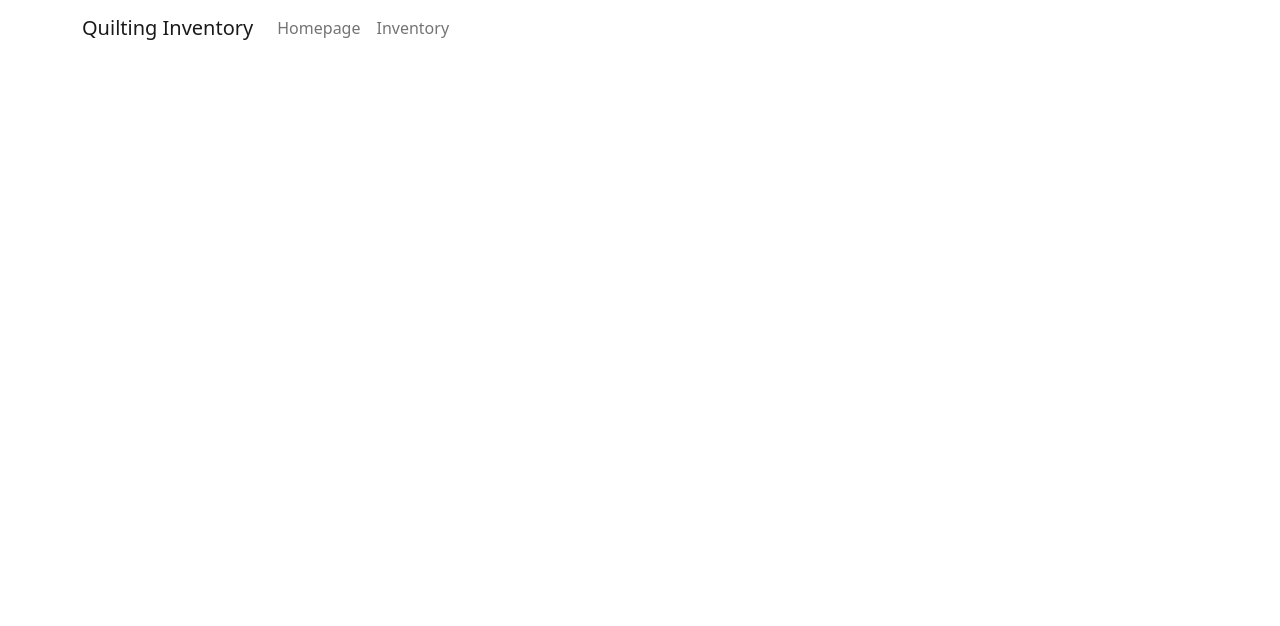
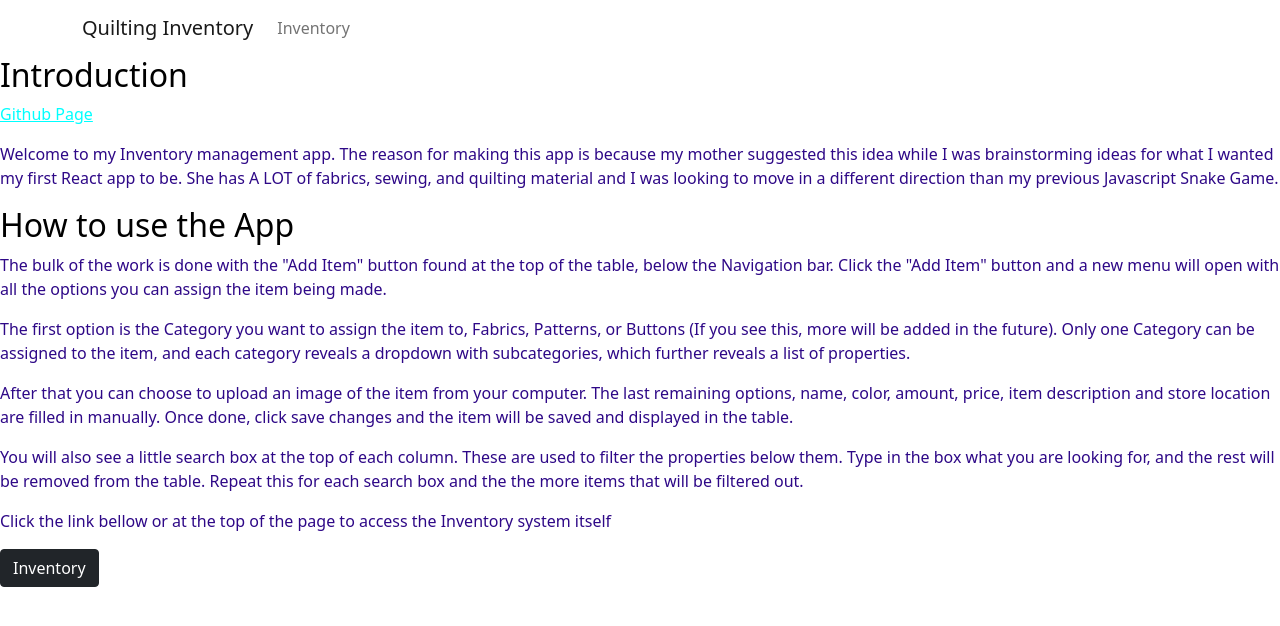
Before and after one commit to Valderhide/inventory, a React (Create React App) app: page / in a window 1280 px wide. Shown: the top 626 px of the page. Built offline with nearby package versions, Linux system fonts and the light colour scheme.

Commit message:
Post meeting Push

```diff
--- a/src/App.js
+++ b/src/App.js
@@ -9,7 +9,6 @@ export default function App() {
           <Navbar.Brand href="/">Quilting Inventory</Navbar.Brand>
           <Navbar.Collapse id="basic-navbar-nav">
             <Nav className="me-auto">
-              <Nav.Link href="/Homepage">Homepage</Nav.Link>
               <Nav.Link href="/inventory">Inventory</Nav.Link>
             </Nav>
           </Navbar.Collapse>
--- a/src/Components/App.css
+++ b/src/Components/App.css
@@ -32,7 +32,7 @@ td img {
 }
 
 .descript {
-  background-color: rgb(174, 115, 6);
+
   color: rgb(248, 248, 248);
   min-height: 100vh;
 }
--- a/src/Components/Table.js
+++ b/src/Components/Table.js
@@ -52,7 +52,15 @@ export default function ItemTable({ data, onRowDelete }) {
   }, [filter1, filter2, filter3, filter4, filter5, filter6, filter7, data]);
 
   return (
-    <Table id="myTable" striped borderless hover variant="dark" size="sm">
+    <Table
+      id="myTable"
+      striped
+      borderless
+      hover
+      variant="dark"
+      size="sm"
+      className="inv-table"
+    >
       <thead>
         <tr>
           <th>picture</th>
@@ -182,8 +190,10 @@ export default function ItemTable({ data, onRowDelete }) {
         )}
       </tbody>
       <tfoot>
-        <td> Total Value</td>
-        <td> ${sum} </td>
+        <tr>
+          <td> Total Value</td>
+          <td> ${sum} </td>
+        </tr>
       </tfoot>
     </Table>
   );
--- a/src/Pages/homepage.js
+++ b/src/Pages/homepage.js
@@ -13,22 +13,21 @@ export default function HomePage() {
         is because my mother suggested this idea while I was brainstorming ideas
         for what I wanted my first React app to be. She has A LOT of fabrics,
         sewing, and quilting material and I was looking to move in a different
-        direction than my previous Javascript Snake Game; which you can find
-        here link....link.
+        direction than my previous Javascript Snake Game.
       </p>
       <h2>How to use the App</h2>
       <p>
         The bulk of the work is done with the "Add Item" button found at the top
         of the table, below the Navigation bar. Click the "Add Item" button and
         a new menu will open with all the options you can assign the item being
-        made.{" "}
+        made.
       </p>
       <p>
         The first option is the Category you want to assign the item to,
         Fabrics, Patterns, or Buttons (If you see this, more will be added in
         the future). Only one Category can be assigned to the item, and each
         category reveals a dropdown with subcategories, which further reveals a
-        list of properties.{" "}
+        list of properties.
       </p>
       <p>
         After that you can choose to upload an image of the item from your
@@ -48,7 +47,7 @@ export default function HomePage() {
         Click the link bellow or at the top of the page to access the Inventory
         system itself
       </p>
-      <Link to="/Inventory">
+      <Link to="/inventory">
         <Button variant="dark">Inventory</Button>
       </Link>
     </div>
--- a/src/Pages/inventory.js
+++ b/src/Pages/inventory.js
@@ -112,9 +112,8 @@ function Inv() {
         </header>
 
         {/*Table*/}
-        <table className="inv-table">
-          <ItemTable data={data} onRowDelete={onRowDelete} />
-        </table>
+
+        <ItemTable data={data} onRowDelete={onRowDelete} />
       </div>
     </>
   );
--- a/src/Pages/shoppingList.js
+++ b/src/Pages/shoppingList.js
@@ -4,7 +4,7 @@ export default function Print() {
   let data = JSON.parse(localStorage.getItem("properties"));
 
   let maths = data.reduce(
-    (accumulator, data) =>
+    (accumulator, { amount, price }) =>
       accumulator + parseFloat(data.amount) * parseFloat(data.price),
     0
   );
--- a/src/index.js
+++ b/src/index.js
@@ -12,7 +12,7 @@ render(
   <BrowserRouter>
     <Routes>
       <Route path="/" element={<App />}>
-        <Route path="Homepage" element={<HomePage />} />
+        <Route index element={<HomePage />} />
         <Route path="inventory" element={<Inv />} />
       </Route>
       <Route path="shoppingList" element={<Print />} />
```
